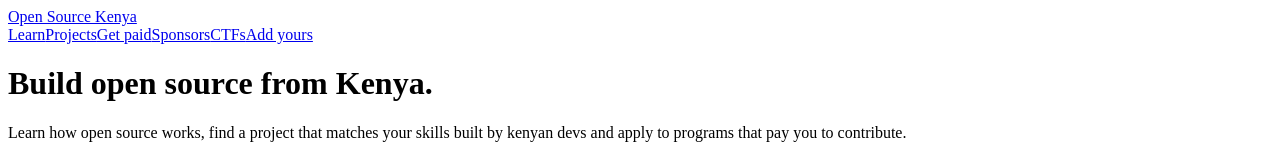
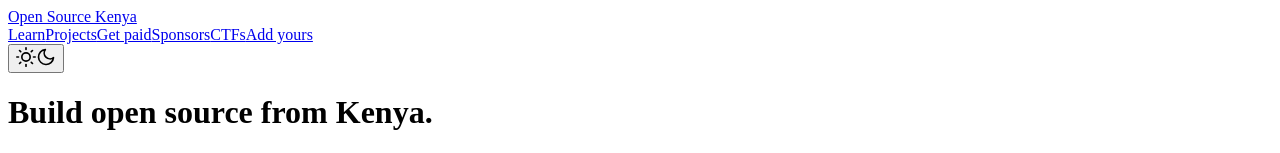
Before and after one commit to Open-Source-Projects-KE/oss-kenya, a React (Vite) app: page / in a window 1280 px wide. Shown: the top 153 px of the page. Built offline with nearby package versions, Linux system fonts and the light colour scheme; no server answers; the database is empty; the HTML template or start-up script is replaced by a standard one.

Commit message:
adding toggle button to switch between light and dark mode

```diff
--- a/src/components/Header.jsx
+++ b/src/components/Header.jsx
@@ -1,3 +1,5 @@
+import ThemeToggle from './ThemeToggle.jsx'
+
 export default function Header() {
   return (
     <header className="site-header" role="banner">
@@ -11,6 +13,7 @@ export default function Header() {
           <a href="#ctfs">CTFs</a>
           <a href="#contribute">Add yours</a>
         </div>
+        <ThemeToggle />
       </nav>
     </header>
   )
--- /dev/null
+++ b/src/components/ThemeToggle.jsx
@@ -0,0 +1,66 @@
+import { useEffect, useState } from 'react'
+
+const SunIcon = (
+  <svg viewBox="0 0 24 24" width="20" height="20" fill="none" stroke="currentColor" strokeWidth="2" strokeLinecap="round" strokeLinejoin="round" aria-hidden="true">
+    <circle cx="12" cy="12" r="5"/>
+    <line x1="12" y1="1" x2="12" y2="3"/>
+    <line x1="12" y1="21" x2="12" y2="23"/>
+    <line x1="4.22" y1="4.22" x2="5.64" y2="5.64"/>
+    <line x1="18.36" y1="18.36" x2="19.78" y2="19.78"/>
+    <line x1="1" y1="12" x2="3" y2="12"/>
+    <line x1="21" y1="12" x2="23" y2="12"/>
+    <line x1="4.22" y1="19.78" x2="5.64" y2="18.36"/>
+    <line x1="18.36" y1="5.64" x2="19.78" y2="4.22"/>
+  </svg>
+)
+
+const MoonIcon = (
+  <svg viewBox="0 0 24 24" width="20" height="20" fill="none" stroke="currentColor" strokeWidth="2" strokeLinecap="round" strokeLinejoin="round" aria-hidden="true">
+    <path d="M21 12.79A9 9 0 1 1 11.21 3 7 7 0 0 0 21 12.79z"/>
+  </svg>
+)
+
+export default function ThemeToggle() {
+  const [isDark, setIsDark] = useState(false)
+  const [mounted, setMounted] = useState(false)
+
+  useEffect(() => {
+    setMounted(true)
+    const savedTheme = localStorage.getItem('theme')
+    const prefersDark = window.matchMedia('(prefers-color-scheme: dark)').matches
+    const initialDark = savedTheme ? savedTheme === 'dark' : prefersDark
+    setIsDark(initialDark)
+    document.documentElement.setAttribute('data-theme', initialDark ? 'dark' : 'light')
+  }, [])
+
+  function toggleTheme() {
+    const newDark = !isDark
+    setIsDark(newDark)
+    localStorage.setItem('theme', newDark ? 'dark' : 'light')
+    document.documentElement.setAttribute('data-theme', newDark ? 'dark' : 'light')
+  }
+
+  if (!mounted) {
+    return (
+      <button className="theme-toggle" aria-label="Toggle theme" disabled>
+        <span className="theme-toggle__icon" aria-hidden="true">{SunIcon}</span>
+      </button>
+    )
+  }
+
+  return (
+    <button
+      className="theme-toggle"
+      onClick={toggleTheme}
+      aria-label={isDark ? 'Switch to light mode' : 'Switch to dark mode'}
+      aria-pressed={isDark}
+    >
+      <span className="theme-toggle__icon theme-toggle__icon--sun" aria-hidden="true">
+        {SunIcon}
+      </span>
+      <span className="theme-toggle__icon theme-toggle__icon--moon" aria-hidden="true">
+        {MoonIcon}
+      </span>
+    </button>
+  )
+}
--- a/src/styles.css
+++ b/src/styles.css
@@ -4,6 +4,7 @@
   --ink:#111111;
   --muted:#666666;
   --line:#E0E0E0;
+  --header-line:#E0E0E0;
   --green:#16A34A;
   --green-soft:#DCFCE7;
   --green-hover:#15803D;
@@ -23,6 +24,7 @@
   :root:not([data-theme="light"]){
     --bg:#0A0A0A;
     --surface:#171717;
+    --header-line:#333333;
     --ink:#FAFAFA;
     --muted:#A3A3A3;
     --line:#262626;
@@ -82,7 +84,7 @@ a{color:var(--green)}
   margin-right:auto;
 }
 .header-nav .brand:hover{color:var(--green);text-decoration:none}
-.nav-links{display:flex;gap:20px;flex-wrap:wrap}
+.nav-links{display:flex;gap:20px;flex-wrap:wrap;align-items:center}
 .nav-links a{
   color:var(--header-ink);
   text-decoration:none;
@@ -93,6 +95,38 @@ a{color:var(--green)}
   transition:border-color .2s,color .2s;
 }
 .nav-links a:hover,.nav-links a:focus{color:var(--green);border-bottom-color:var(--green);text-decoration:none}
+
+/* Theme Toggle */
+.theme-toggle{
+  display:flex;
+  align-items:center;
+  justify-content:center;
+  width:40px;
+  height:40px;
+  border-radius:50%;
+  background:transparent;
+  border:1.5px solid var(--header-line);
+  color:var(--header-ink);
+  cursor:pointer;
+  transition:background .2s,border-color .2s,color .2s,transform .2s;
+  margin-left:8px;
+}
+.theme-toggle:hover{
+  background:var(--green);
+  border-color:var(--green);
+  color:#fff;
+  transform:rotate(15deg);
+}
+.theme-toggle:focus-visible{
+  outline:3px solid var(--red);
+  outline-offset:2px;
+}
+.theme-toggle:disabled{opacity:.5;cursor:not-allowed}
+.theme-toggle__icon{display:flex;transition:opacity .3s,transform .3s}
+.theme-toggle__icon--sun{opacity:1;transform:rotate(0deg) scale(1)}
+.theme-toggle__icon--moon{opacity:0;transform:rotate(-90deg) scale(0.8);position:absolute}
+[data-theme="dark"] .theme-toggle__icon--sun{opacity:0;transform:rotate(90deg) scale(0.8)}
+[data-theme="dark"] .theme-toggle__icon--moon{opacity:1;transform:rotate(0deg) scale(1);position:static}
 
 /* Hero */
 .hero{padding:48px 0 36px}
```
